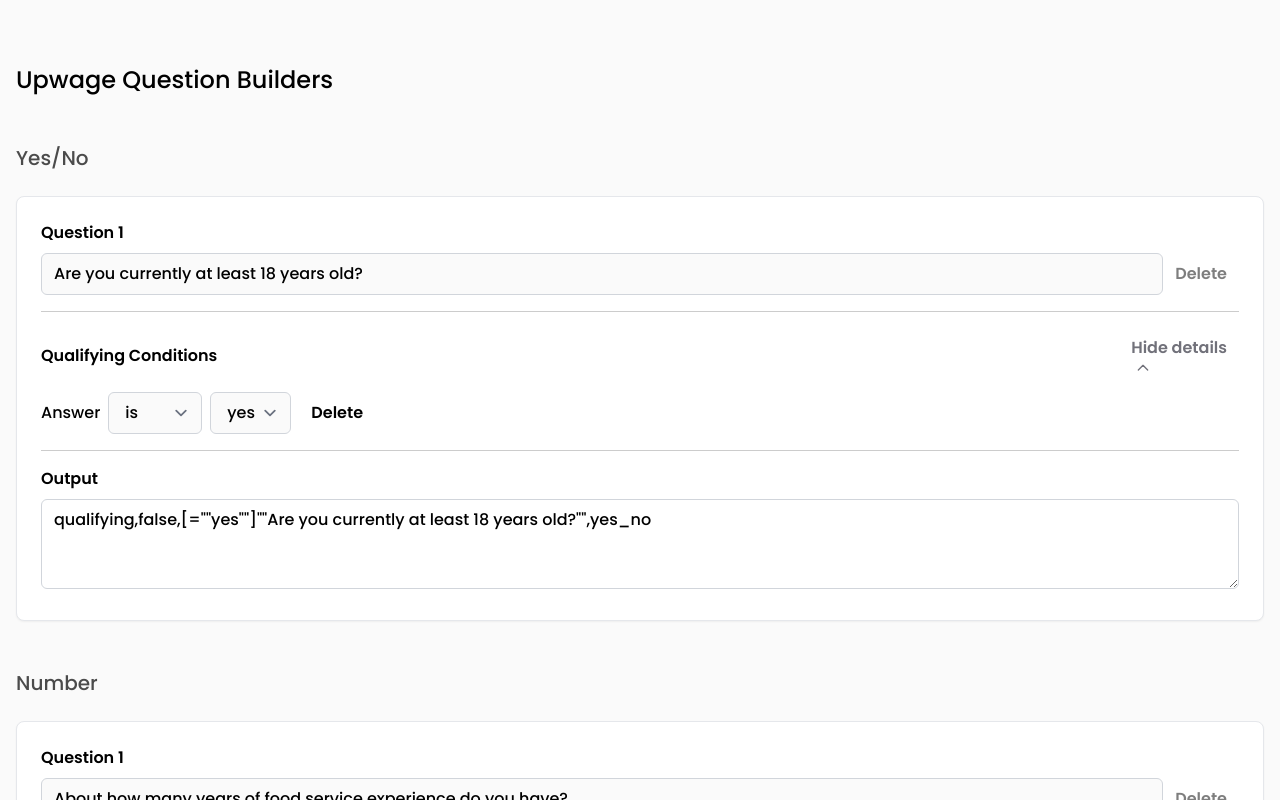
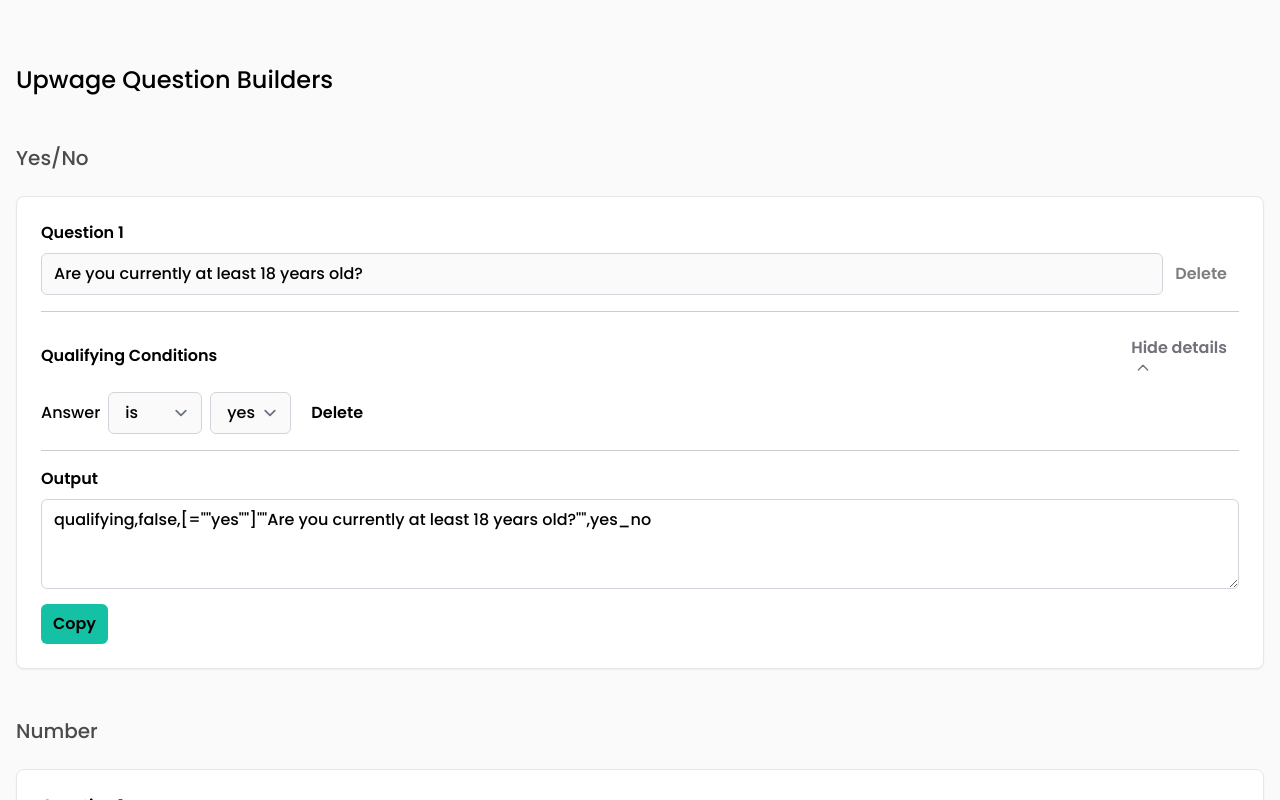
Before and after one commit to nweii/upwage-question-builder, a Next.js app: page / in a window 1280 px wide. Shown: the top 800 px of the page. Built offline with nearby package versions, Linux system fonts and the light colour scheme.

Commit message:
Add copy to clipboard button

```diff
--- a/components/QuestionCard.js
+++ b/components/QuestionCard.js
@@ -1,7 +1,22 @@
-import React from "react";
+import React, { useState, useEffect } from "react";
 import { TextInput, Button } from "./QuestionComponents";
 
 const QuestionCard = ({ children, question, setQuestion, output }) => {
+  const [copyStatus, setCopyStatus] = useState("Copy");
+
+  useEffect(() => {
+    setCopyStatus("Copy");
+  }, [output]);
+
+  const handleCopying = async () => {
+    try {
+      await navigator.clipboard.writeText(output);
+      setCopyStatus("Copied ✔︎");
+    } catch (err) {
+      console.error("Failed to copy text: ", err);
+    }
+  };
+
   return (
     <div className="rounded-lg border border-gray-200 bg-white p-6 shadow-sm dark:border-zinc-700 dark:bg-zinc-900">
       <div className="mb-4">
@@ -24,9 +39,12 @@
         <textarea
           value={output}
           readOnly
-          className="w-full rounded-md border border-gray-300 px-3 py-2 focus:border-accent focus:outline-none dark:border-zinc-700 dark:bg-zinc-800"
+          className="mb-2 w-full rounded-md border border-gray-300 px-3 py-2 focus:border-accent focus:outline-none dark:border-zinc-700 dark:bg-zinc-800"
           rows={3}
         />
+        <Button onClick={handleCopying} variant="primary">
+          {copyStatus}
+        </Button>
       </div>
     </div>
   );
```
